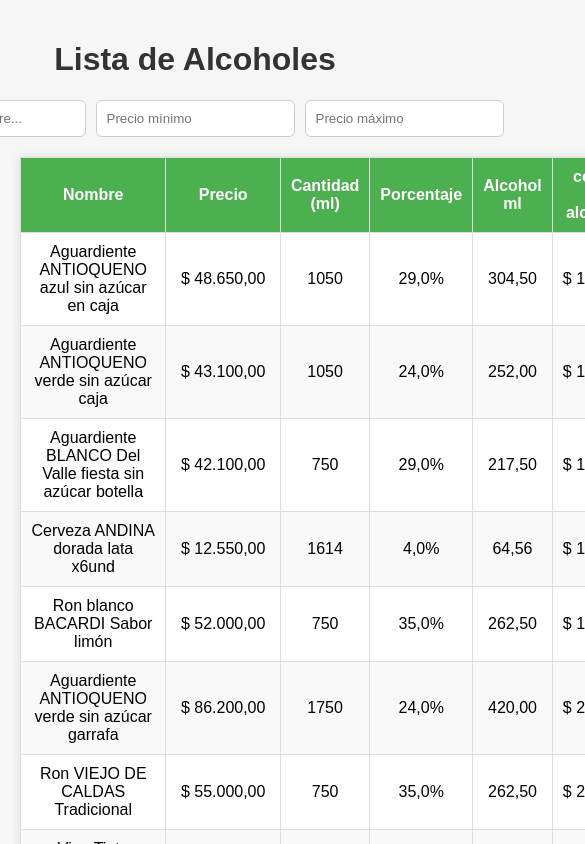
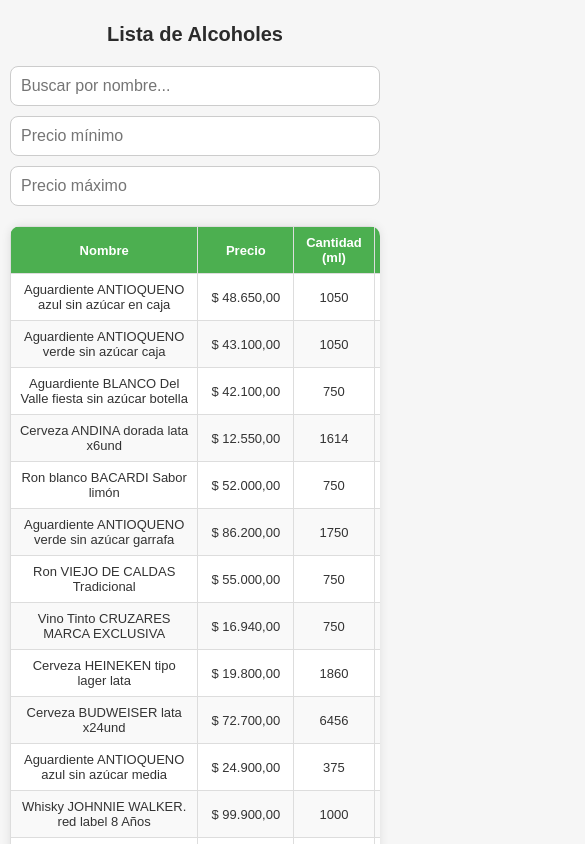
Before and after one commit to ManiJkl/AlcoholxPeso, a plain HTML site: page index.html in a window 390 px wide. Shown: the top 844 px of the page, 585 px wide, since content can reach past the window. Drawn offline with Linux system fonts and the light colour scheme.

Commit message:
Update index.html

```diff
--- a/index.html
+++ b/index.html
@@ -5,20 +5,27 @@
   <meta name="viewport" content="width=device-width, initial-scale=1.0">
   <title>Lista de Alcoholes</title>
   <style>
+    * {
+      box-sizing: border-box;
+    }
+
     body {
-      font-family: Arial, sans-serif;
+      font-family: 'Montserrat', Arial, sans-serif;
       background-color: #f6f6f6;
       margin: 0;
       padding: 20px;
+      color: #333;
     }
 
     h1 {
       text-align: center;
-      color: #333;
+      color: #2b2b2b;
+      margin-bottom: 20px;
     }
 
     .buscador {
       display: flex;
+      flex-wrap: wrap;
       justify-content: center;
       gap: 10px;
       margin-bottom: 20px;
@@ -27,26 +34,44 @@
     input[type="text"], input[type="number"] {
       padding: 10px;
       width: 250px;
+      max-width: 100%;
       border: 1px solid #ccc;
-      border-radius: 6px;
+      border-radius: 8px;
+      font-size: 16px;
+      transition: all 0.2s ease;
+    }
+
+    input:focus {
+      border-color: #4CAF50;
+      outline: none;
+      box-shadow: 0 0 5px rgba(76,175,80,0.4);
+    }
+
+    .tabla-container {
+      overflow-x: auto;
+      border-radius: 10px;
+      background-color: white;
+      box-shadow: 0 0 10px rgba(0,0,0,0.1);
     }
 
     table {
       width: 100%;
       border-collapse: collapse;
-      background-color: white;
-      box-shadow: 0 0 10px rgba(0,0,0,0.1);
+      min-width: 700px;
     }
 
     th, td {
       border: 1px solid #ddd;
       padding: 10px;
       text-align: center;
+      font-size: 15px;
     }
 
     th {
       background-color: #4CAF50;
       color: white;
+      font-weight: 600;
+      cursor: pointer;
     }
 
     tr:nth-child(even) {
@@ -55,6 +80,36 @@
 
     tr:hover {
       background-color: #e9f5e9;
+    }
+
+    @media (max-width: 768px) {
+      body {
+        padding: 10px;
+      }
+
+      table {
+        font-size: 14px;
+        min-width: 600px;
+      }
+
+      h1 {
+        font-size: 22px;
+      }
+
+      input[type="text"], input[type="number"] {
+        width: 100%;
+      }
+    }
+
+    @media (max-width: 480px) {
+      th, td {
+        font-size: 13px;
+        padding: 8px;
+      }
+
+      h1 {
+        font-size: 20px;
+      }
     }
   </style>
 </head>
@@ -67,22 +122,25 @@
     <input type="number" id="precioMax" placeholder="Precio máximo">
   </div>
 
+  <div class="tabla-container">
     <table id="tablaAlcoholes">
       <thead>
         <tr>
-        <th>Nombre</th>
-        <th>Precio</th>
-        <th>Cantidad (ml)</th>
-        <th>Porcentaje</th>
-        <th>Alcohol ml</th>
-        <th>cop x ml alcohol</th>
+          <th data-col="Nombre">Nombre</th>
+          <th data-col="Precio">Precio</th>
+          <th data-col="Cantidad (ml)">Cantidad (ml)</th>
+          <th data-col="Porcentaje">Porcentaje</th>
+          <th data-col="Alcohol ml">Alcohol ml</th>
+          <th data-col="cop x ml alcohol">cop x ml alcohol</th>
         </tr>
       </thead>
       <tbody></tbody>
     </table>
+  </div>
 
   <script>
     let alcoholes = [];
+    let ordenAsc = true;
 
     // Cargar el JSON
     fetch('alcoholes.json')
@@ -133,6 +191,26 @@
         tbody.appendChild(fila);
       });
     }
+
+    // Ordenar columnas al hacer clic
+    document.querySelectorAll('th').forEach(th => {
+      th.addEventListener('click', () => {
+        const columna = th.getAttribute('data-col');
+        alcoholes.sort((a, b) => {
+          let valorA = a[columna].toString().replace(/[^0-9.,]/g, '').replace(',', '.');
+          let valorB = b[columna].toString().replace(/[^0-9.,]/g, '').replace(',', '.');
+
+          valorA = parseFloat(valorA) || a[columna].toLowerCase();
+          valorB = parseFloat(valorB) || b[columna].toLowerCase();
+
+          if (valorA < valorB) return ordenAsc ? -1 : 1;
+          if (valorA > valorB) return ordenAsc ? 1 : -1;
+          return 0;
+        });
+        ordenAsc = !ordenAsc;
+        mostrarTabla(alcoholes);
+      });
+    });
   </script>
 </body>
 </html>
```
Lines whose indentation alone changed are shown as unchanged.
